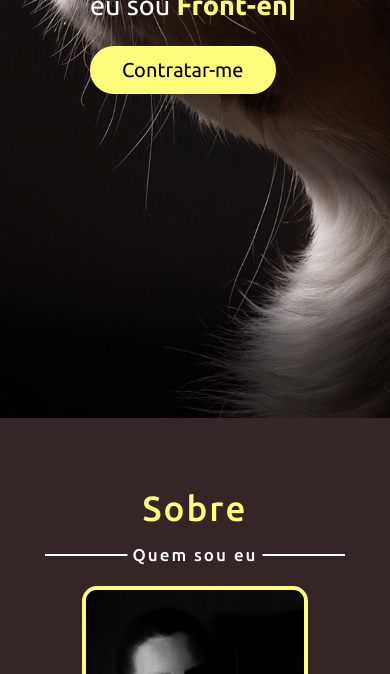
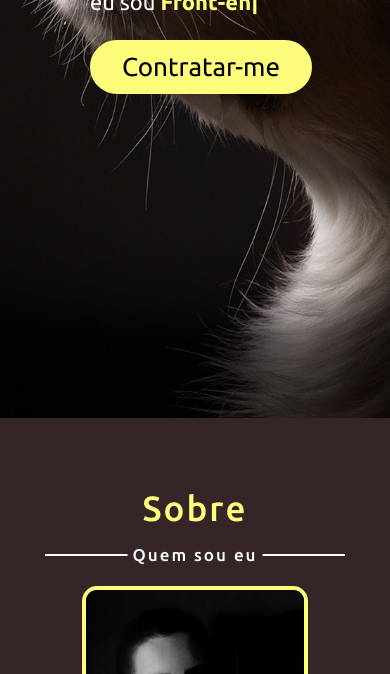
Before and after one commit to paulocavalc/blog-paulo, a plain HTML site: page index.html in a window 390 px wide. Shown: the part 426-1100 px from the top of the page. Drawn offline with nearby package versions, Linux system fonts and the light colour scheme.

Commit message:
Alterado Texto

```diff
--- a/style.css
+++ b/style.css
@@ -670,10 +670,10 @@ footer p a:hover {
         font-size: 60px;
     }
     .home .home-content .text-3 {
-        font-size: 32px;
+        font-size: 25px;
     }
     .home .home-content a {
-        font-size: 20px;
+        font-size: 26px;
     }
     .services .serv-content .card {
         width: 100%;
@@ -684,6 +684,6 @@ footer p a:hover {
         font-size: 50px;
     }
     .home .home-content .text-3 {
-        font-size: 27px;
+        font-size: 22px;
     }
 }
```
